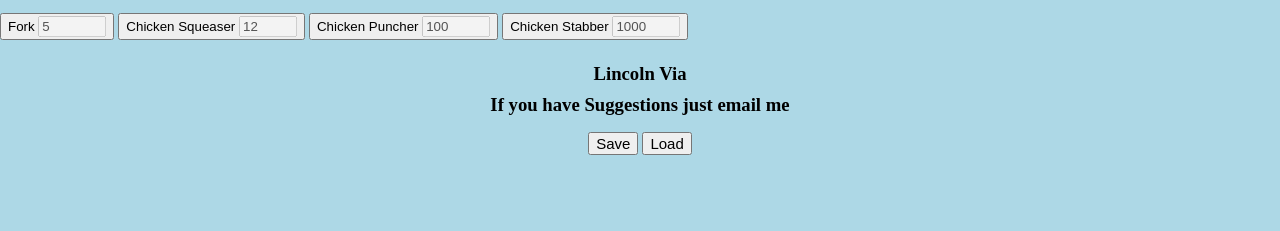
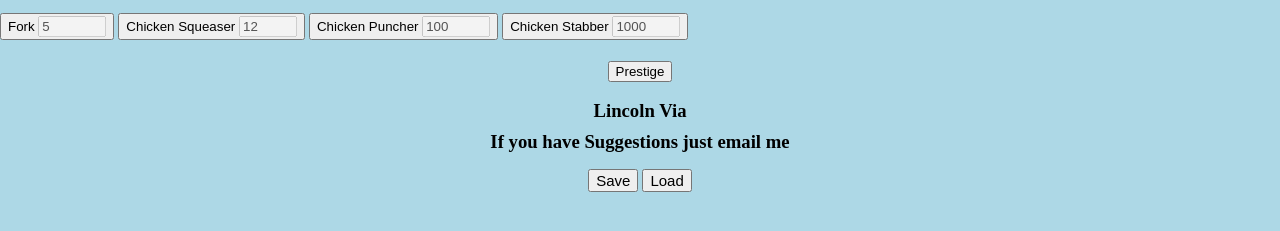
Before and after one commit to LincolnVia/ChickenClicker, a plain HTML site: page index.html in a window 1280 px wide. Shown: the part 505-736 px from the top of the page. Drawn offline with Linux system fonts and the light colour scheme.

Commit message:
Update index.html

```diff
--- a/index.html
+++ b/index.html
@@ -59,6 +59,7 @@
 
     <!--Game Stuff End-->
     <div id="Credits">
+      <button onclick="PrestigeUp()">Prestige</button>
       <h3 id="LincolnVia">Lincoln Via</h3>
       <h3 id="email">If you have Suggestions just email me</h3>
       <button id="Save" onclick="Save()">Save</button>
```
